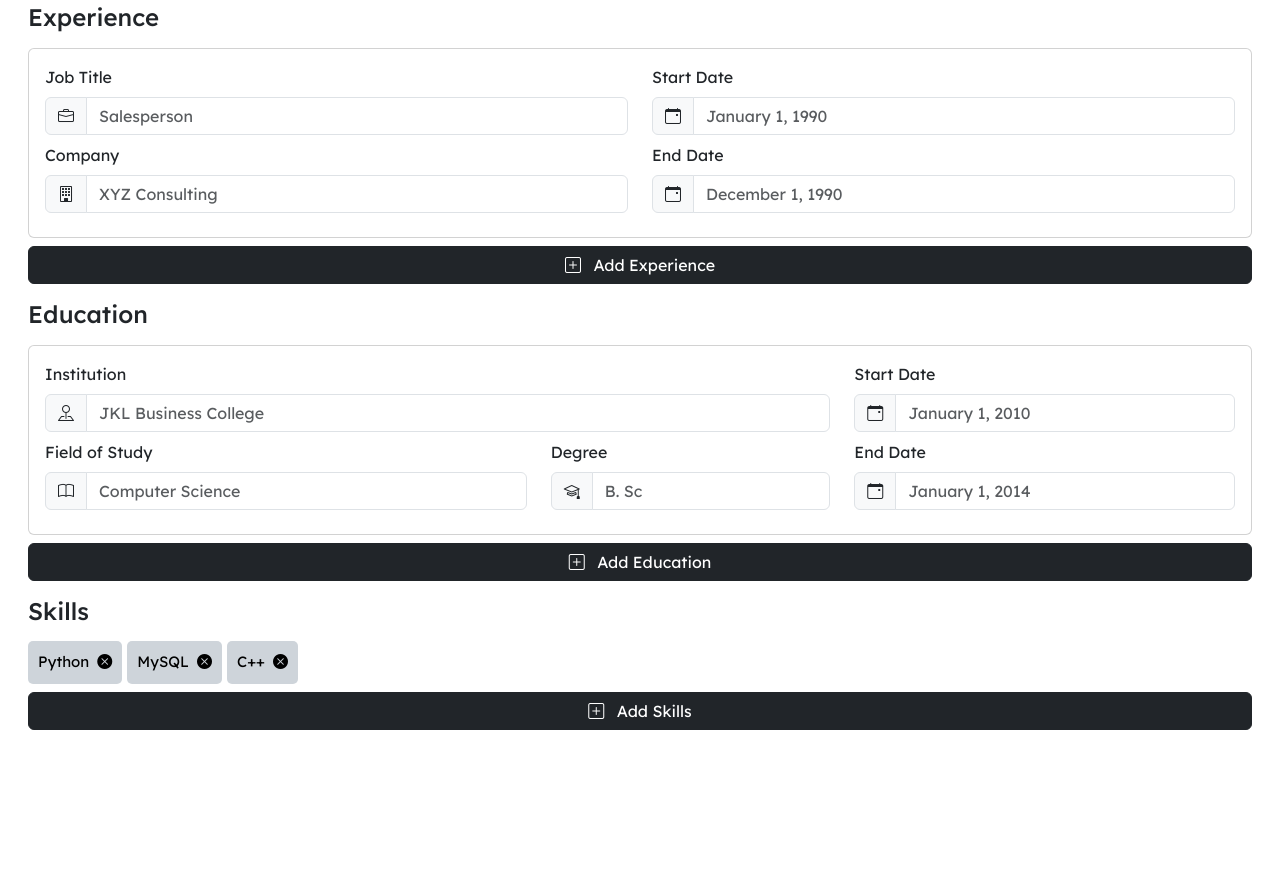
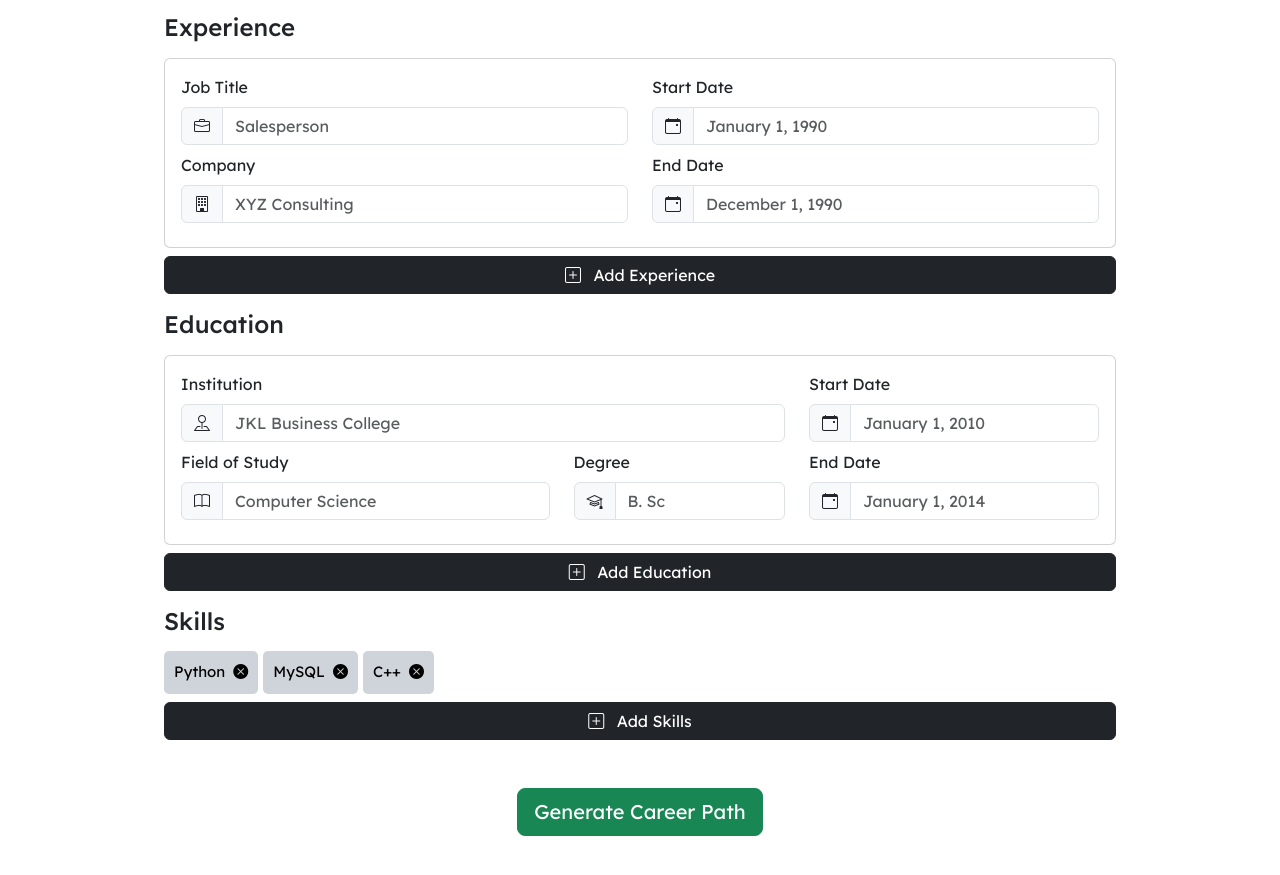
Before and after one commit to samuelms21/fe-jquery-capstone, a website: page index.html in a window 1280 px wide. Shown: the part 265-1140 px from the top of the page. Before the commit the page ends 1011 px from the top, so only its background shows below. Drawn offline with nearby package versions, Linux system fonts and the light colour scheme.

Commit message:
add submit form button

```diff
--- a/index.html
+++ b/index.html
@@ -188,6 +188,10 @@
         <i class="bi bi-plus-square me-2"></i> Add Skills
       </button>
       <!-- END OF SKILLS -->
+
+      <!-- SUBMIT FORM BUTTON -->
+      <button type="button" class="btn btn-success my-5 d-block mx-auto btn-lg" id="submitFormBtn">Generate Career Path</button>
+      <!-- SUBMIT FORM BUTTON -->
     </form>
   </div>
 
--- a/style.css
+++ b/style.css
@@ -11,7 +11,8 @@ body {
 }
 
 .main-container {
-    max-width: 1280px;
+    max-width: 1024px;
+    padding: 10px 20px;
 }
 
 .skill-chip {
```
Also changed, not shown: app.js (+0 -18 lines).
